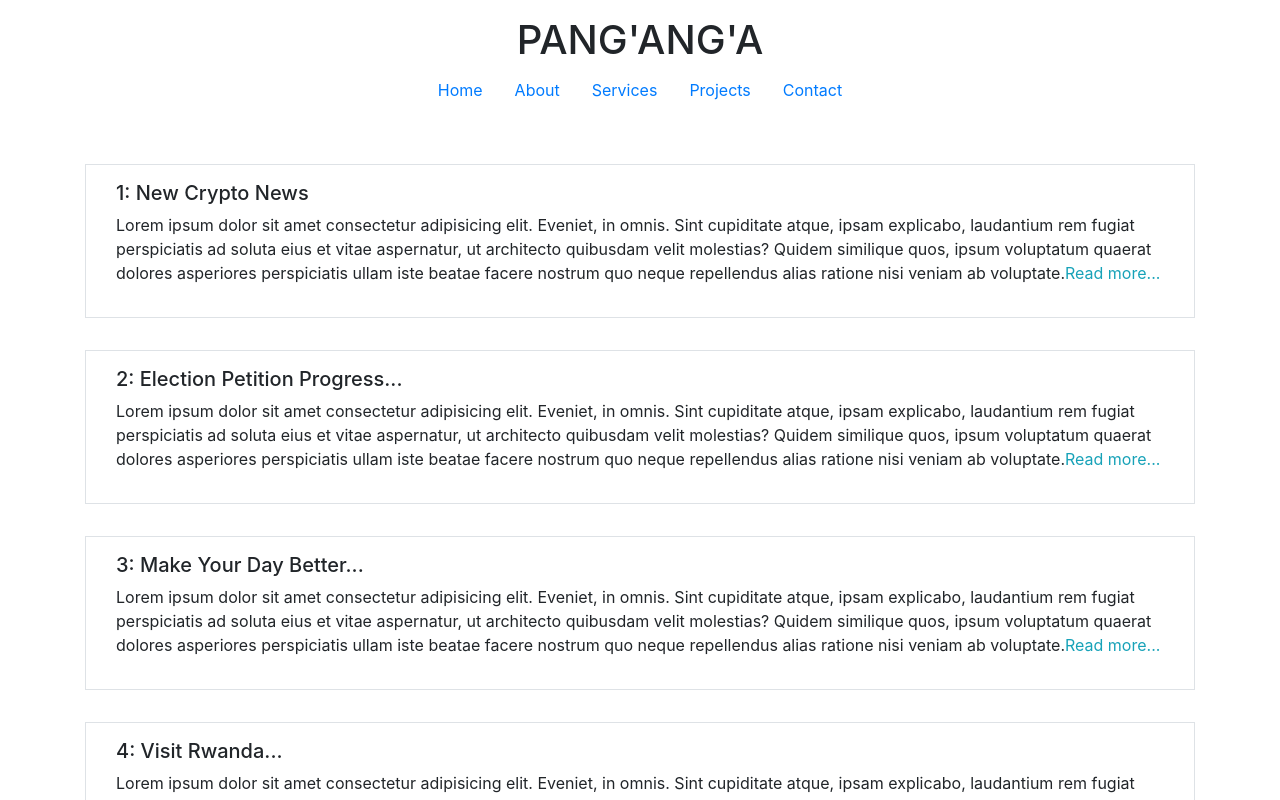
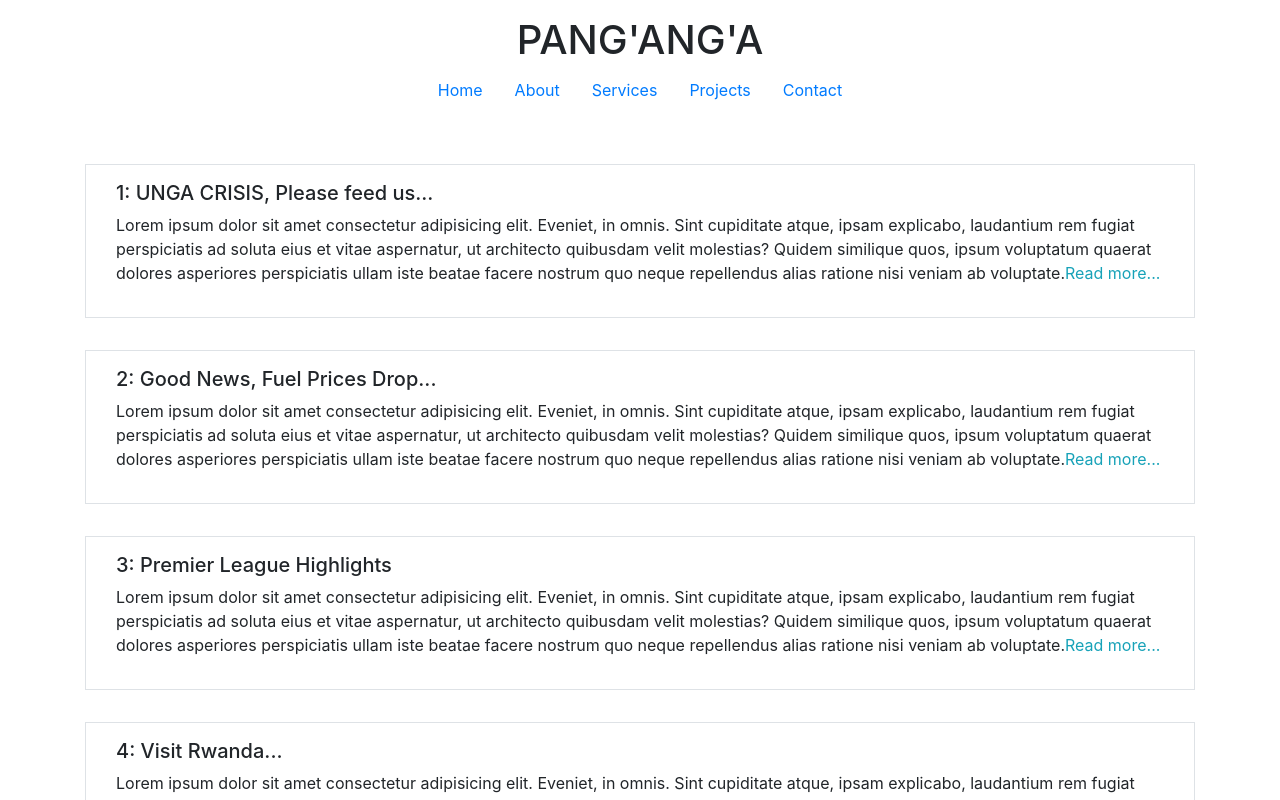
Before and after one commit to blackhammer2000/react-blog-page, a React (Create React App) app: page / in a window 1280 px wide. Shown: the top 800 px of the page. Built offline with nearby package versions, Linux system fonts and the light colour scheme.

Commit message:
reverse the news array in the blogs component, and added a new entry in the news database.

```diff
--- a/src/components/js/Blogs.jsx
+++ b/src/components/js/Blogs.jsx
@@ -6,7 +6,7 @@ import { news } from "../../database/database";
 const Blogs = () => {
   return (
     <div className="container d-flex justify-content-start align-items-center mt-4 flex-column">
-      {news.map((bulletin, index) => {
+      {news.reverse().map((bulletin, index) => {
         return <Blog data={bulletin} index={index} />;
       })}
     </div>
--- a/src/database/database.js
+++ b/src/database/database.js
@@ -29,6 +29,11 @@ const news = [
     description:
       "Lorem ipsum dolor sit amet consectetur adipisicing elit. Eveniet, in omnis. Sint cupiditate atque, ipsam explicabo, laudantium rem fugiat perspiciatis ad soluta eius et vitae aspernatur, ut architecto quibusdam velit molestias? Quidem similique quos, ipsum voluptatum quaerat dolores asperiores perspiciatis ullam iste beatae facere nostrum quo neque repellendus alias ratione nisi veniam ab voluptate.",
   },
+  {
+    title: "UNGA CRISIS, Please feed us...",
+    description:
+      "Lorem ipsum dolor sit amet consectetur adipisicing elit. Eveniet, in omnis. Sint cupiditate atque, ipsam explicabo, laudantium rem fugiat perspiciatis ad soluta eius et vitae aspernatur, ut architecto quibusdam velit molestias? Quidem similique quos, ipsum voluptatum quaerat dolores asperiores perspiciatis ullam iste beatae facere nostrum quo neque repellendus alias ratione nisi veniam ab voluptate.",
+  },
 ];
 
 export { news };
```
